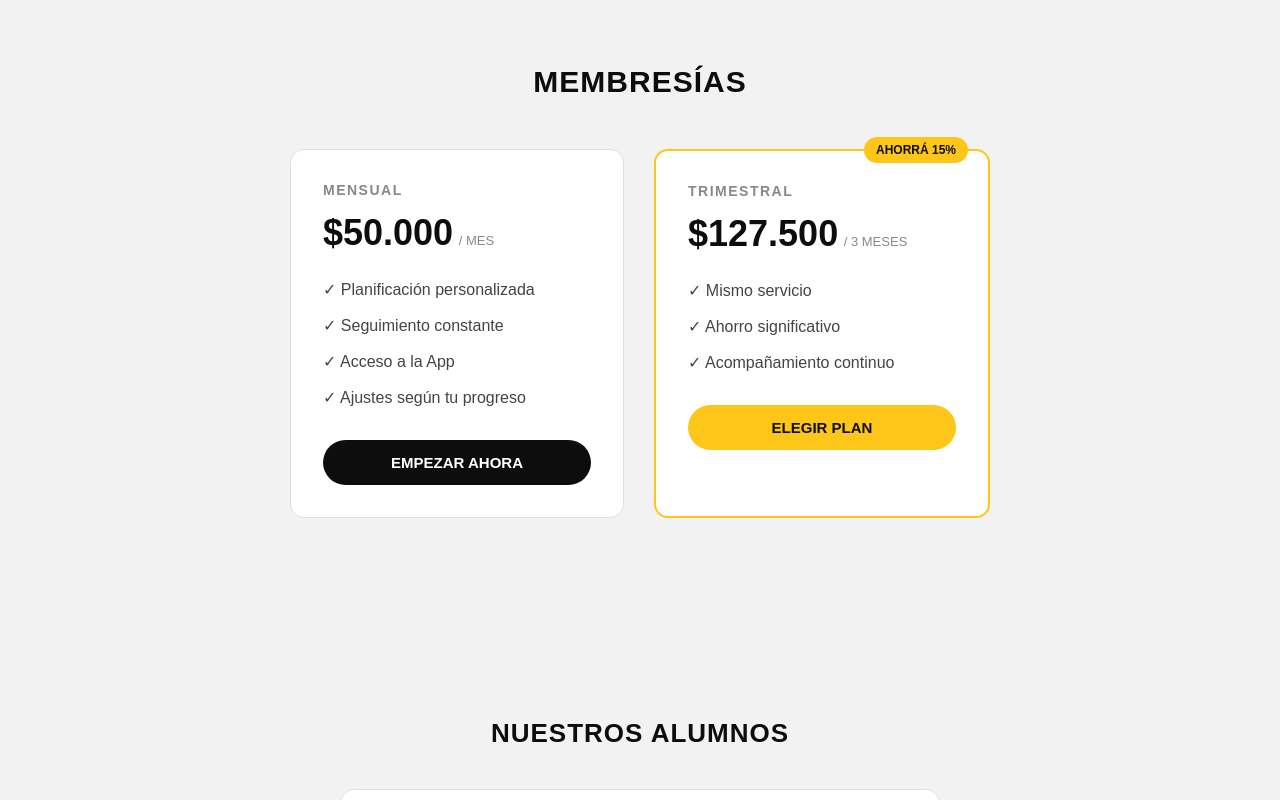
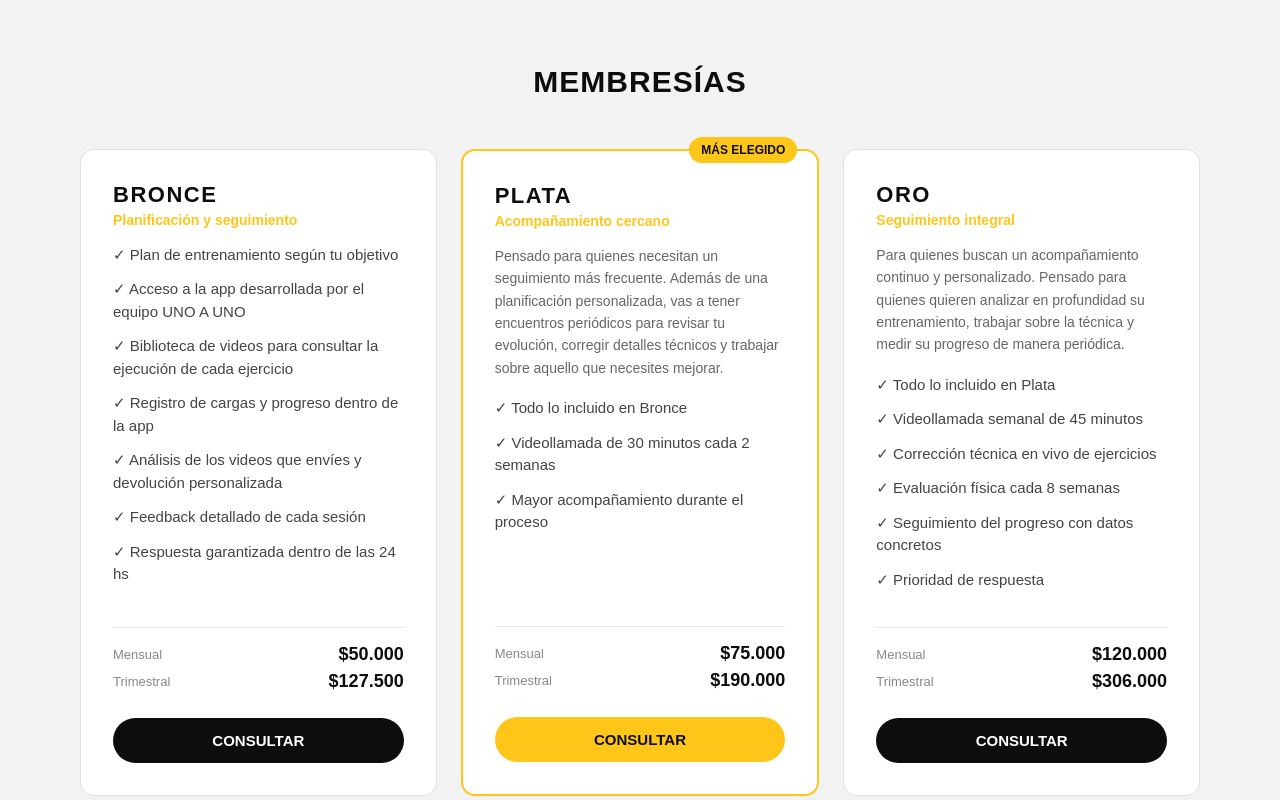
Before and after one commit to fedegarciapf-ops/unoauno-web, a React (Vite) app: page / in a window 1280 px wide. Shown: the part 4840-5640 px from the top of the page. Built offline with nearby package versions, Linux system fonts and the light colour scheme.

Commit message:
Nuevas membresias Bronce Plata Oro

```diff
--- a/src/sections/Membresias.css
+++ b/src/sections/Membresias.css
@@ -6,7 +6,7 @@
 }
 
 .mb-container {
-  max-width: 700px;
+  max-width: 1150px;
   margin: 0 auto;
 }
 
@@ -18,8 +18,9 @@
 
 .mb-plans {
   display: flex;
-  gap: 30px;
+  gap: 24px;
   text-align: left;
+  align-items: stretch;
 }
 
 .mb-card {
@@ -29,6 +30,8 @@
   border-radius: 14px;
   padding: 32px;
   position: relative;
+  display: flex;
+  flex-direction: column;
 }
 
 .mb-card-featured {
@@ -48,39 +51,62 @@
 }
 
 .mb-plan-name {
-  font-size: 14px;
+  font-size: 22px;
   letter-spacing: 1.5px;
-  color: #888;
+  color: #0d0d0d;
   font-weight: bold;
-  margin-bottom: 14px;
+  margin-bottom: 4px;
 }
 
-.mb-price {
-  font-size: 20px;
+.mb-plan-subtitle {
+  font-size: 14px;
+  color: #ffc61a;
   font-weight: bold;
-  margin-bottom: 24px;
+  margin-bottom: 16px;
 }
 
-.mb-price span {
-  font-size: 36px;
-}
-
-.mb-price small {
-  font-size: 13px;
-  color: #888;
-  font-weight: normal;
+.mb-plan-desc {
+  font-size: 14px;
+  color: #666;
+  line-height: 1.6;
+  margin-bottom: 18px;
 }
 
 .mb-list {
   list-style: none;
-  margin-bottom: 30px;
+  margin-bottom: 24px;
+  flex: 1;
 }
 
 .mb-list li {
-  font-size: 16px;
+  font-size: 15px;
   color: #444;
   margin-bottom: 12px;
   line-height: 1.5;
+}
+
+.mb-price {
+  border-top: 1px solid #e8e8e8;
+  padding-top: 16px;
+  margin-bottom: 20px;
+}
+
+.mb-price-row {
+  display: flex;
+  justify-content: space-between;
+  align-items: center;
+  margin-bottom: 6px;
+}
+
+.mb-price-row span {
+  font-size: 13px;
+  color: #888;
+}
+
+.mb-price-row strong {
+  font-size: 18px;
+  color: #0d0d0d;
+  font-weight: bold;
 }
 
 .mb-btn {
@@ -92,6 +118,7 @@
   border-radius: 30px;
   font-size: 15px;
   font-weight: bold;
+  cursor: pointer;
 }
 
 .mb-btn-featured {
@@ -100,7 +127,7 @@
 }
 
 /* Responsive */
-@media (max-width: 700px) {
+@media (max-width: 900px) {
   .membresias {
     padding: 60px 24px;
   }
--- a/src/sections/Membresias.jsx
+++ b/src/sections/Membresias.jsx
@@ -1,6 +1,53 @@
 import "./Membresias.css";
 
 function Membresias({ onAbrirConsulta }) {
+  const planes = [
+    {
+      nombre: "BRONCE",
+      subtitulo: "Planificación y seguimiento",
+      descripcion: "",
+      beneficios: [
+        "Plan de entrenamiento según tu objetivo",
+        "Acceso a la app desarrollada por el equipo UNO A UNO",
+        "Biblioteca de videos para consultar la ejecución de cada ejercicio",
+        "Registro de cargas y progreso dentro de la app",
+        "Análisis de los videos que envíes y devolución personalizada",
+        "Feedback detallado de cada sesión",
+        "Respuesta garantizada dentro de las 24 hs",
+      ],
+      mensual: "$50.000",
+      trimestral: "$127.500",
+    },
+    {
+      nombre: "PLATA",
+      subtitulo: "Acompañamiento cercano",
+      descripcion: "Pensado para quienes necesitan un seguimiento más frecuente. Además de una planificación personalizada, vas a tener encuentros periódicos para revisar tu evolución, corregir detalles técnicos y trabajar sobre aquello que necesites mejorar.",
+      beneficios: [
+        "Todo lo incluido en Bronce",
+        "Videollamada de 30 minutos cada 2 semanas",
+        "Mayor acompañamiento durante el proceso",
+      ],
+      mensual: "$75.000",
+      trimestral: "$190.000",
+      destacado: true,
+    },
+    {
+      nombre: "ORO",
+      subtitulo: "Seguimiento integral",
+      descripcion: "Para quienes buscan un acompañamiento continuo y personalizado. Pensado para quienes quieren analizar en profundidad su entrenamiento, trabajar sobre la técnica y medir su progreso de manera periódica.",
+      beneficios: [
+        "Todo lo incluido en Plata",
+        "Videollamada semanal de 45 minutos",
+        "Corrección técnica en vivo de ejercicios",
+        "Evaluación física cada 8 semanas",
+        "Seguimiento del progreso con datos concretos",
+        "Prioridad de respuesta",
+      ],
+      mensual: "$120.000",
+      trimestral: "$306.000",
+    },
+  ];
+
   return (
     <section className="membresias" id="membresias">
       <div className="mb-container">
@@ -8,44 +55,29 @@ function Membresias({ onAbrirConsulta }) {
         <h2 className="mb-title">MEMBRESÍAS</h2>
 
         <div className="mb-plans">
+          {planes.map((p, i) => (
+            <div key={i} className={`mb-card ${p.destacado ? "mb-card-featured" : ""}`}>
+              {p.destacado && <span className="mb-badge">MÁS ELEGIDO</span>}
 
-          {/* Plan Mensual */}
-          <div className="mb-card">
-            <p className="mb-plan-name">MENSUAL</p>
+              <p className="mb-plan-name">{p.nombre}</p>
+              <p className="mb-plan-subtitle">{p.subtitulo}</p>
 
-            <p className="mb-price">
-              <span>$50.000</span> <small>/ MES</small>
-            </p>
+              {p.descripcion && <p className="mb-plan-desc">{p.descripcion}</p>}
 
-            <ul className="mb-list">
-              <li>✓ Planificación personalizada</li>
-              <li>✓ Seguimiento constante</li>
-              <li>✓ Acceso a la App</li>
-              <li>✓ Ajustes según tu progreso</li>
-            </ul>
+              <ul className="mb-list">
+                {p.beneficios.map((b, j) => <li key={j}>✓ {b}</li>)}
+              </ul>
 
-            <button className="mb-btn" onClick={onAbrirConsulta}>EMPEZAR AHORA</button>
-          </div>
+              <div className="mb-price">
+                <div className="mb-price-row"><span>Mensual</span><strong>{p.mensual}</strong></div>
+                <div className="mb-price-row"><span>Trimestral</span><strong>{p.trimestral}</strong></div>
+              </div>
 
-          {/* Plan Trimestral */}
-          <div className="mb-card mb-card-featured">
-            <span className="mb-badge">AHORRÁ 15%</span>
-
-            <p className="mb-plan-name">TRIMESTRAL</p>
-
-            <p className="mb-price">
-              <span>$127.500</span> <small>/ 3 MESES</small>
-            </p>
-
-            <ul className="mb-list">
-              <li>✓ Mismo servicio</li>
-              <li>✓ Ahorro significativo</li>
-              <li>✓ Acompañamiento continuo</li>
-            </ul>
-
-            <button className="mb-btn mb-btn-featured" onClick={onAbrirConsulta}>ELEGIR PLAN</button>
-          </div>
-
+              <button className={`mb-btn ${p.destacado ? "mb-btn-featured" : ""}`} onClick={onAbrirConsulta}>
+                CONSULTAR
+              </button>
+            </div>
+          ))}
         </div>
 
       </div>
```
